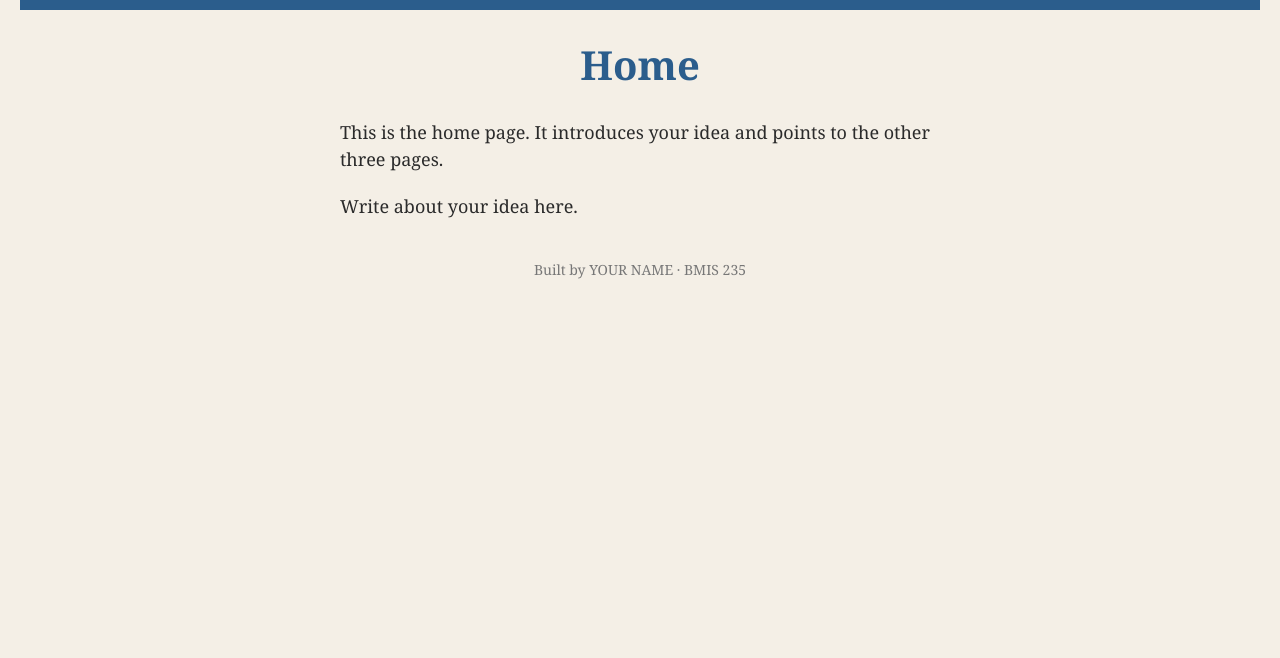
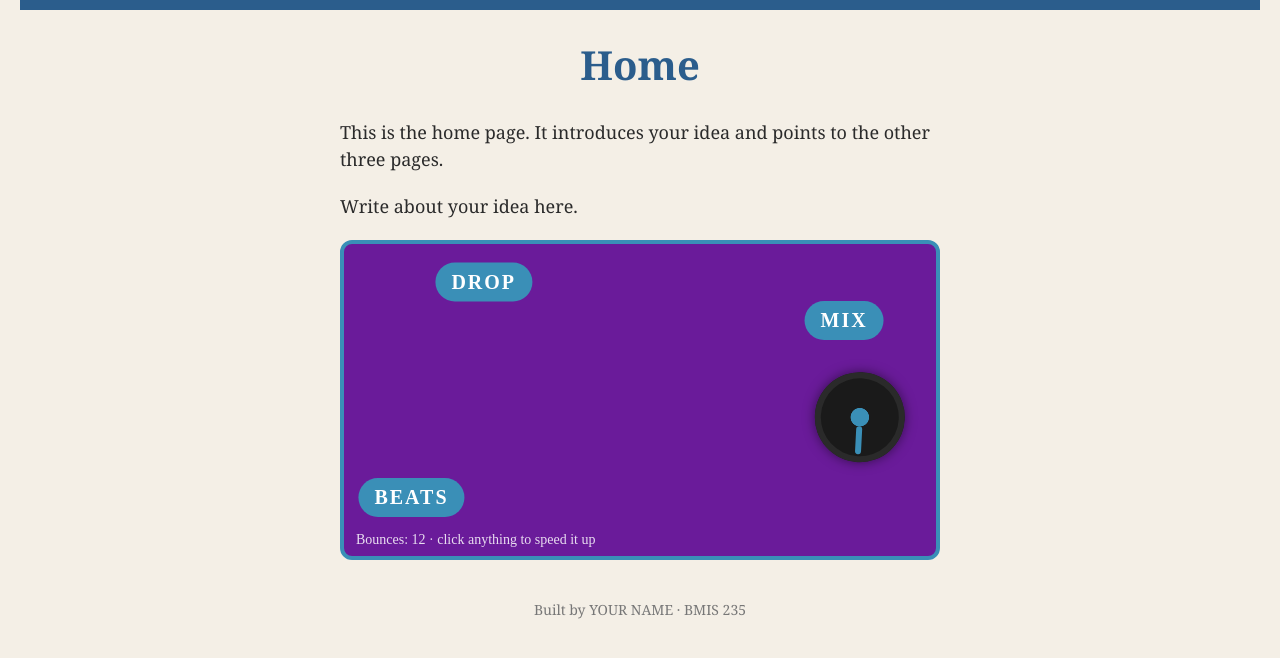
Before and after one commit to eesanders206-blip/bmis235-html-3, a plain HTML site: page index.html in a window 1280 px wide. Shown: the part 76-734 px from the top of the page. Drawn offline with Linux system fonts and the light colour scheme.

Commit message:
add interactive image

```diff
--- a/index.html
+++ b/index.html
@@ -36,7 +36,136 @@
      This box is empty on purpose. In Part 7 you paste an interactive
      graphic BETWEEN the opening <div> and the closing </div> below.
      ===================================================================== -->
-<div class="showcase"></div>
+<div class="showcase"><!-- HTML: the stage (purple box) holds a record, three word tags, and a bounce counter -->
+<div class="dj-stage">
+  <div class="dj-item dj-record"></div>
+  <div class="dj-item dj-tag">BEATS</div>
+  <div class="dj-item dj-tag">MIX</div>
+  <div class="dj-item dj-tag">DROP</div>
+  <div class="dj-counter">Bounces: 0 · click anything to speed it up</div>
+</div>
+
+<!-- CSS: styles the stage and the bouncing pieces. Every rule starts with .showcase -->
+<style>
+  .showcase .dj-stage {
+    position: relative;
+    width: 100%;
+    max-width: 600px;
+    height: 320px;
+    margin: 0 auto;
+    overflow: hidden;
+    background: #6a1b9a;
+    border: 4px solid #3a8fb7;
+    border-radius: 12px;
+    font-family: "Times New Roman", Times, serif;
+    box-sizing: border-box;
+  }
+  .showcase .dj-item {
+    position: absolute;
+    top: 0;
+    left: 0;
+    cursor: pointer;
+    user-select: none;
+  }
+  .showcase .dj-record {
+    width: 90px;
+    height: 90px;
+    border-radius: 50%;
+    background: radial-gradient(circle, #3a8fb7 0 14%, #1a1a1a 15% 100%);
+    box-shadow: inset 0 0 0 6px #2a2a2a, 0 0 12px rgba(0, 0, 0, 0.5);
+  }
+  .showcase .dj-record::before {
+    content: "";
+    position: absolute;
+    top: 8px;
+    left: 50%;
+    width: 6px;
+    height: 28px;
+    margin-left: -3px;
+    background: #3a8fb7;
+    border-radius: 3px;
+  }
+  .showcase .dj-tag {
+    padding: 8px 16px;
+    background: #3a8fb7;
+    color: #ffffff;
+    font-size: 20px;
+    font-weight: bold;
+    letter-spacing: 2px;
+    border-radius: 20px;
+  }
+  .showcase .dj-tag.dj-flash {
+    background: #ffffff;
+    color: #6a1b9a;
+  }
+  .showcase .dj-counter {
+    position: absolute;
+    bottom: 8px;
+    left: 12px;
+    color: #ffffff;
+    font-size: 14px;
+    opacity: 0.85;
+    pointer-events: none;
+  }
+</style>
+
+<!-- JavaScript: moves each piece, bounces it off the walls, spins the record, counts bounces -->
+<script>
+  (function () {
+    var stage = document.querySelector('.showcase .dj-stage');
+    var counter = stage.querySelector('.dj-counter');
+    var els = Array.prototype.slice.call(stage.querySelectorAll('.dj-item'));
+    var bounces = 0;
+    var angle = 0;
+
+    // Give each piece a random starting spot and speed
+    var items = els.map(function (el) {
+      return {
+        el: el,
+        x: Math.random() * 150,
+        y: Math.random() * 100,
+        vx: (Math.random() < 0.5 ? -1 : 1) * (1.5 + Math.random() * 1.5),
+        vy: (Math.random() < 0.5 ? -1 : 1) * (1.5 + Math.random() * 1.5)
+      };
+    });
+
+    // Clicking a piece makes it faster (up to a limit) and flashes the word tags
+    items.forEach(function (it) {
+      it.el.addEventListener('click', function () {
+        if (Math.abs(it.vx) < 9) { it.vx *= 1.4; it.vy *= 1.4; }
+        if (it.el.classList.contains('dj-tag')) {
+          it.el.classList.add('dj-flash');
+          setTimeout(function () { it.el.classList.remove('dj-flash'); }, 150);
+        }
+      });
+    });
+
+    function frame() {
+      var w = stage.clientWidth;
+      var h = stage.clientHeight;
+      angle += 3;
+
+      items.forEach(function (it) {
+        var maxX = w - it.el.offsetWidth - 8;
+        var maxY = h - it.el.offsetHeight - 8;
+        it.x += it.vx;
+        it.y += it.vy;
+
+        if (it.x < 0)    { it.x = 0;    it.vx = Math.abs(it.vx);  bounces++; }
+        if (it.x > maxX) { it.x = maxX; it.vx = -Math.abs(it.vx); bounces++; }
+        if (it.y < 0)    { it.y = 0;    it.vy = Math.abs(it.vy);  bounces++; }
+        if (it.y > maxY) { it.y = maxY; it.vy = -Math.abs(it.vy); bounces++; }
+
+        var spin = it.el.classList.contains('dj-record') ? ' rotate(' + angle + 'deg)' : '';
+        it.el.style.transform = 'translate(' + it.x + 'px,' + it.y + 'px)' + spin;
+      });
+
+      counter.textContent = 'Bounces: ' + bounces + ' · click anything to speed it up';
+      requestAnimationFrame(frame);
+    }
+    frame();
+  })();
+</script></div>
 
 <!-- Footer: fill in your name -->
 <footer>Built by YOUR NAME &middot; BMIS 235</footer>
```
